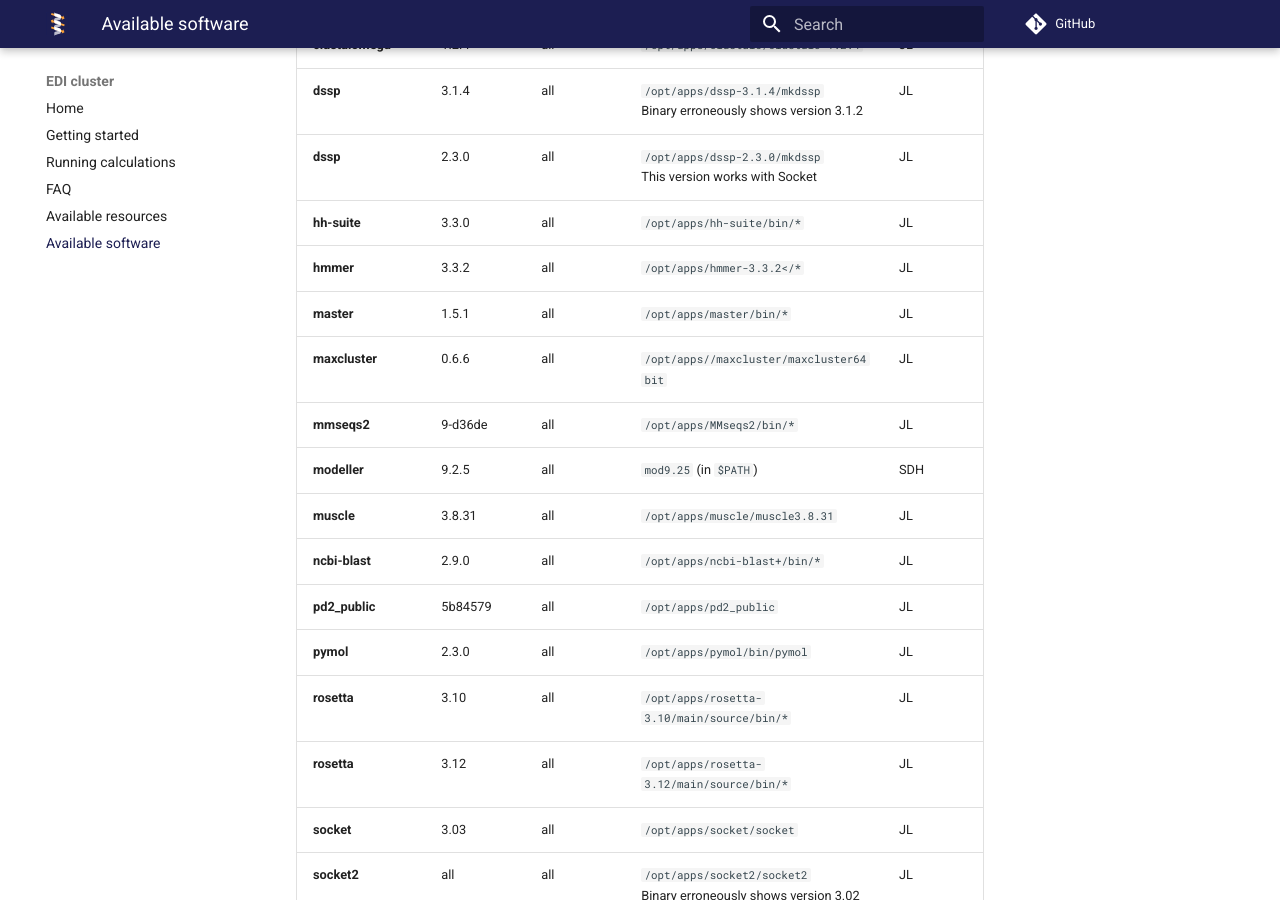
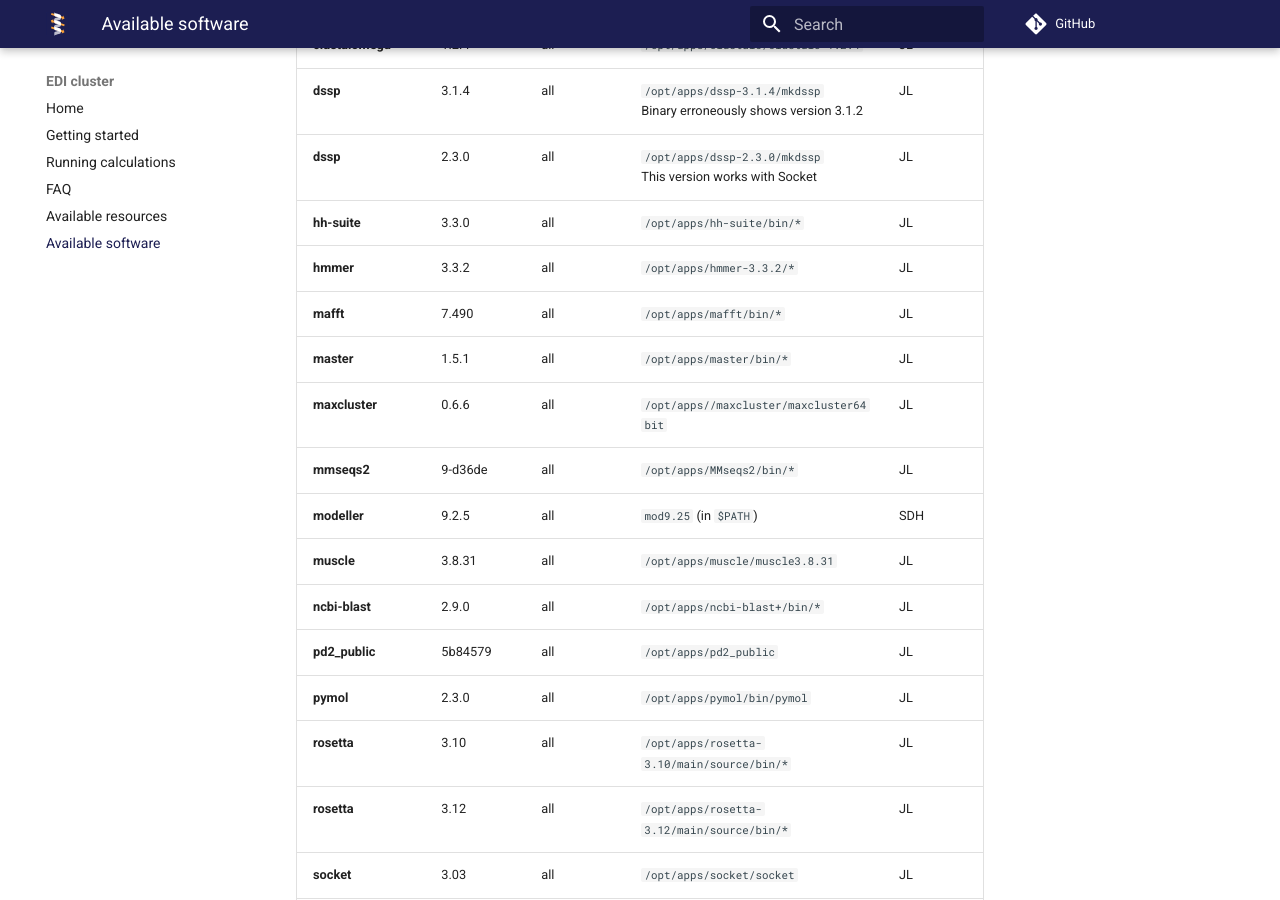
Before and after one commit to labstructbioinf/edi, an MkDocs documentation site: the page built from docs/software.md, in a window 1280 px wide and 900 px high, scrolled down 512 px. Built offline with MkDocs 1.6.1 and Material for MkDocs 9.7.7, drawn with Linux system fonts in a browser that asks for light colours; comment, search, counter and statistics services are not loaded.

Commit message:
Add mafft to software list

```diff
--- a/docs/software.md
+++ b/docs/software.md
@@ -9,7 +9,8 @@
 | **dssp** | 3.1.4  | all  | <code>/opt/apps/dssp-3.1.4/mkdssp</code> <br /> Binary erroneously shows version 3.1.2   | JL  |
 | **dssp** | 2.3.0 | all  | <code>/opt/apps/dssp-2.3.0/mkdssp</code> <br /> This version works with Socket  | JL  |
 | **hh-suite**  | 3.3.0  | all | <code>/opt/apps/hh-suite/bin/*</code> | JL |
-| **hmmer** | 3.3.2 | all | <code>/opt/apps/hmmer-3.3.2</* </code> | JL |
+| **hmmer** | 3.3.2 | all | <code>/opt/apps/hmmer-3.3.2/*</code> | JL |
+| **mafft** | 7.490 | all | <code>/opt/apps/mafft/bin/* </code> | JL |
 | **master** | 1.5.1 | all | <code>/opt/apps/master/bin/*</code>  | JL |
 | **maxcluster** | 0.6.6 | all | <code>/opt/apps//maxcluster/maxcluster64bit</code> | JL
 | **mmseqs2** | 9-d36de | all  | <code>/opt/apps/MMseqs2/bin/* </code>  | JL |
```
